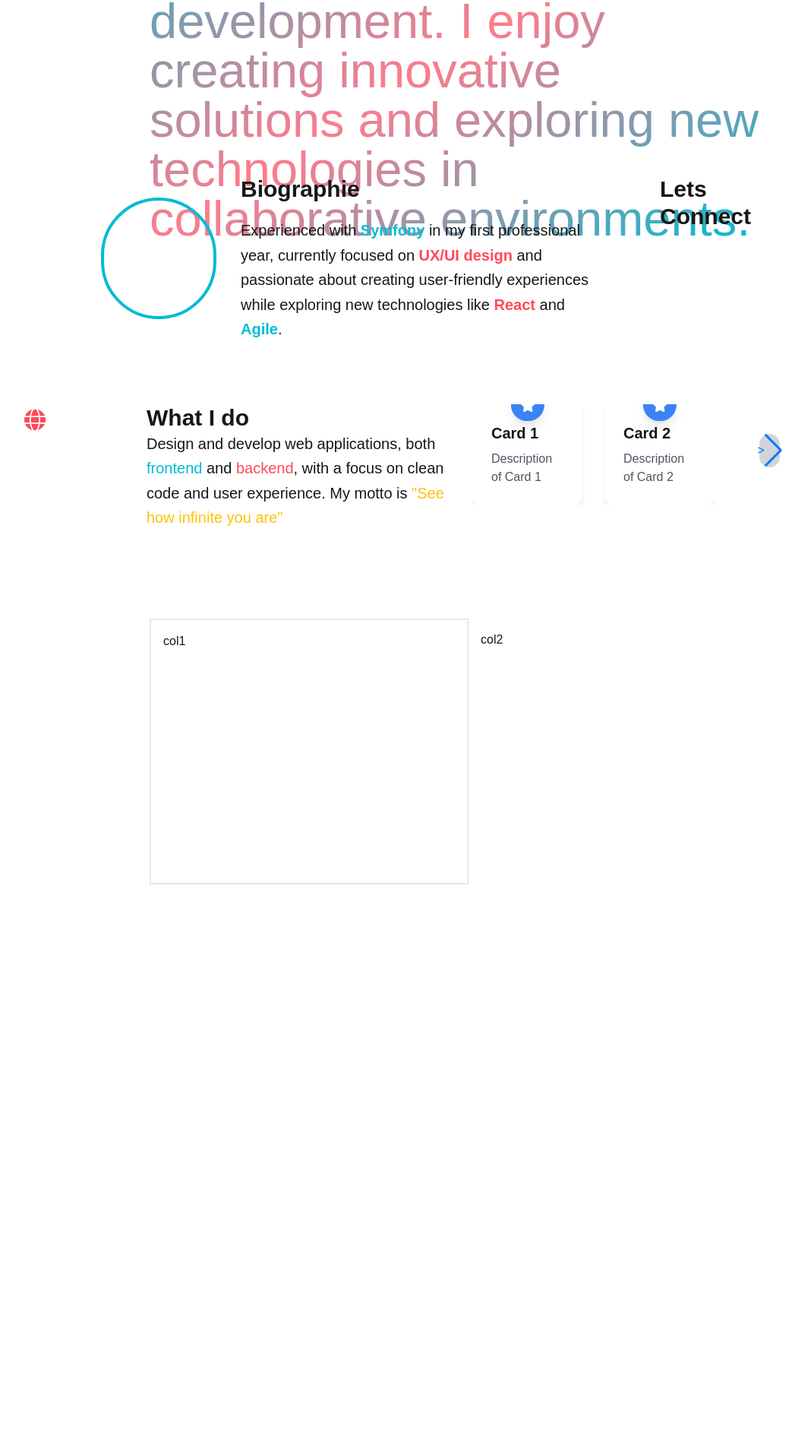
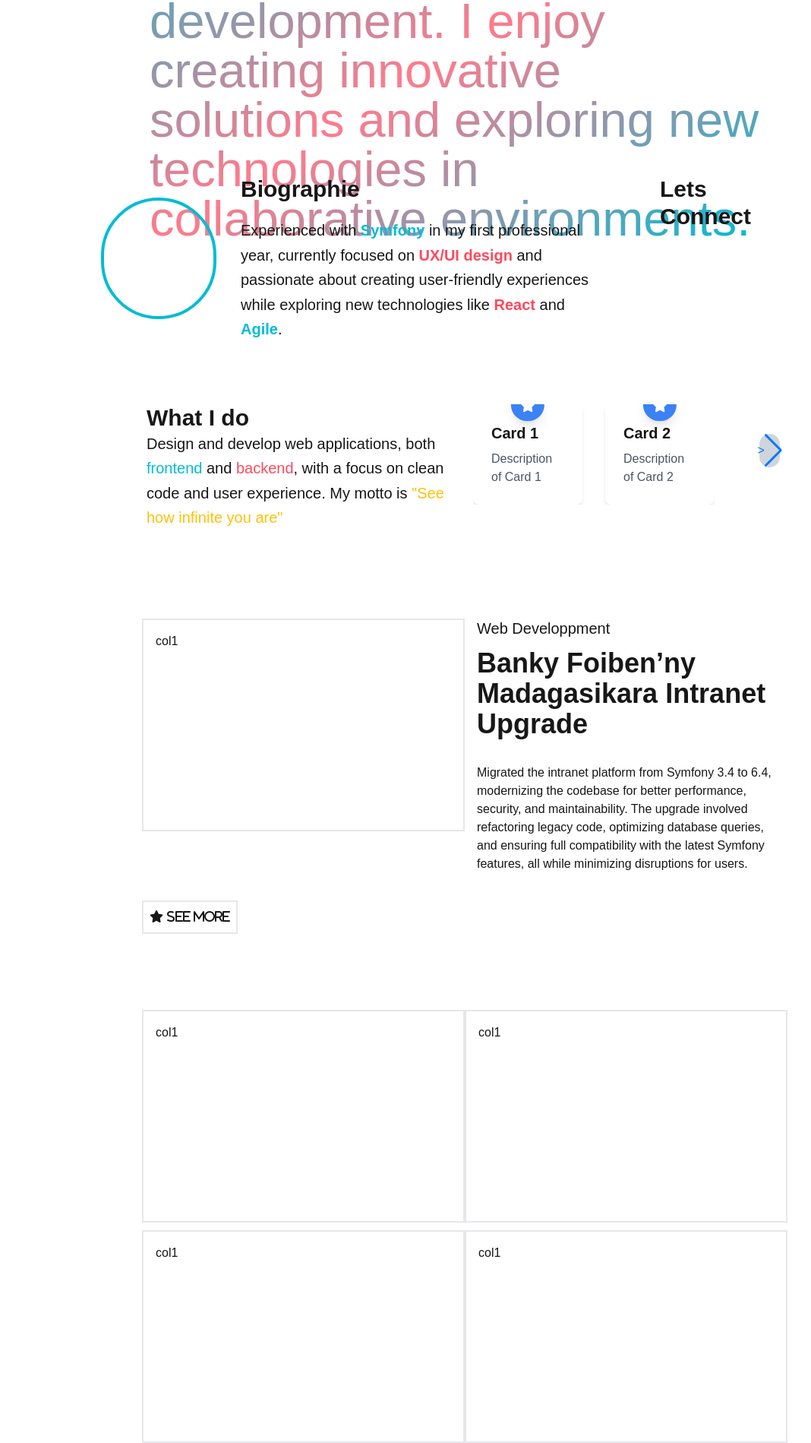
Before and after one commit to Mukkun007/PORTFOLIO-LOVA, a Next.js app: page / in a window 1280 px wide. Shown: the part 195-2094 px from the top of the page at 76% size, without its empty margins (23-1091 px from the left). Before the commit the page ends 1359 px from the top, so only its background shows below. Built offline with nearby package versions, Linux system fonts and the light colour scheme.

Commit message:
template code snippet

```diff
--- a/src/app/layout.tsx
+++ b/src/app/layout.tsx
@@ -52,9 +52,9 @@ export default function RootLayout({
         className={`${geistSans.variable} ${geistMono.variable} antialiased`}
       >
         {children}
-        <div className="scroll-to-top">
+        {/* <div className="scroll-to-top">
           <i className="fa-solid fa-globe"></i>
-        </div>
+        </div> */}
       </body>
     </html>
   );
--- a/src/app/page.tsx
+++ b/src/app/page.tsx
@@ -3,6 +3,7 @@ import Home from "@/components/Home";
 import About from "@/components/About";
 import Biographie from "@/components/Biographie";
 import Projects from "@/components/Projects";
+import Code from "@/components/Code";
 
 export default function Page() {
   return (
@@ -12,6 +13,7 @@ export default function Page() {
       <Biographie />
       <About />
       <Projects />
+      <Code />
     </div>
   );
 }
--- /dev/null
+++ b/src/components/Code.jsx
@@ -0,0 +1,21 @@
+const Code = () => {
+  return (
+    <>
+      <div className="code mt-[50px]">
+        <h1 className="font-bold text-4xl text-white ml-[210px]">
+          Code Snippets
+        </h1>
+        <div className="flex flex-wrap ml-[210px] mr-[220px] mt-[10px]">
+          <div className="w-full md:w-1/2 p-4 border-2 h-[280px]">col1</div>
+          <div className="w-full md:w-1/2 p-4 border-2 h-[280px]">col1</div>
+        </div>
+        <div className="flex flex-wrap ml-[210px] mr-[220px] mt-[10px]">
+          <div className="w-full md:w-1/2 p-4 border-2 h-[280px]">col1</div>
+          <div className="w-full md:w-1/2 p-4 border-2 h-[280px]">col1</div>
+        </div>
+      </div>
+    </>
+  );
+};
+
+export default Code;
--- a/src/components/Home.tsx
+++ b/src/components/Home.tsx
@@ -4,9 +4,9 @@ const Home = () => {
       <main className="flex justify-between items-center">
         <div className="desc">
           <h1 className="font-bold text-5xl bg-gradient-to-br from-[#00bcd4] via-[#ff7b8c] to-[#00bcd4] text-transparent bg-clip-text">
-            Hi, I’m Tahiana Lova, a full-stack developer with a passion for web
-            development. I enjoy creating innovative solutions and exploring new
-            technologies in collaborative environments.
+            Hi, I’m Tahiana Lova, a young full-stack developer with a passion
+            for web development. I enjoy creating innovative solutions and
+            exploring new technologies in collaborative environments.
             {/* <span className="text-white">🚀</span> */}
           </h1>
         </div>
--- a/src/components/Projects.tsx
+++ b/src/components/Projects.tsx
@@ -5,9 +5,25 @@ const Projects = () => {
         <h1 className="font-bold text-4xl text-white ml-[210px]">
           Notable Work
         </h1>
-        <div className="skills flex flex-wrap ml-[220px] mr-[220px] mt-[10px]">
-          <div className="w-full md:w-1/2 p-4 border-2 h-[350px]">col1</div>
-          <div className="w-full md:w-1/2 p-4">col2</div>
+        <div className="flex flex-wrap ml-[210px] mr-[220px] mt-[10px]">
+          <div className="w-full md:w-1/2 p-4 border-2 h-[280px]">col1</div>
+          <div className="w-full md:w-1/2 p-4 mt-[-17px]">
+            <h2 className="text-xl font-light">Web Developpment</h2>
+            <h1 className="text-4xl font-bold mt-3">
+              Banky Foiben’ny Madagasikara Intranet Upgrade
+            </h1>
+            <p className="mt-8 ">
+              Migrated the intranet platform from Symfony 3.4 to 6.4,
+              modernizing the codebase for better performance, security, and
+              maintainability. The upgrade involved refactoring legacy code,
+              optimizing database queries, and ensuring full compatibility with
+              the latest Symfony features, all while minimizing disruptions for
+              users.
+            </p>
+          </div>
+          <button className="mt-5  border-2 p-2">
+            <i className="fas fa-star"> See More</i>
+          </button>
         </div>
       </div>
     </>
```
Also changed, not shown: 1 other file (tests, documents, lock files or other folders).
